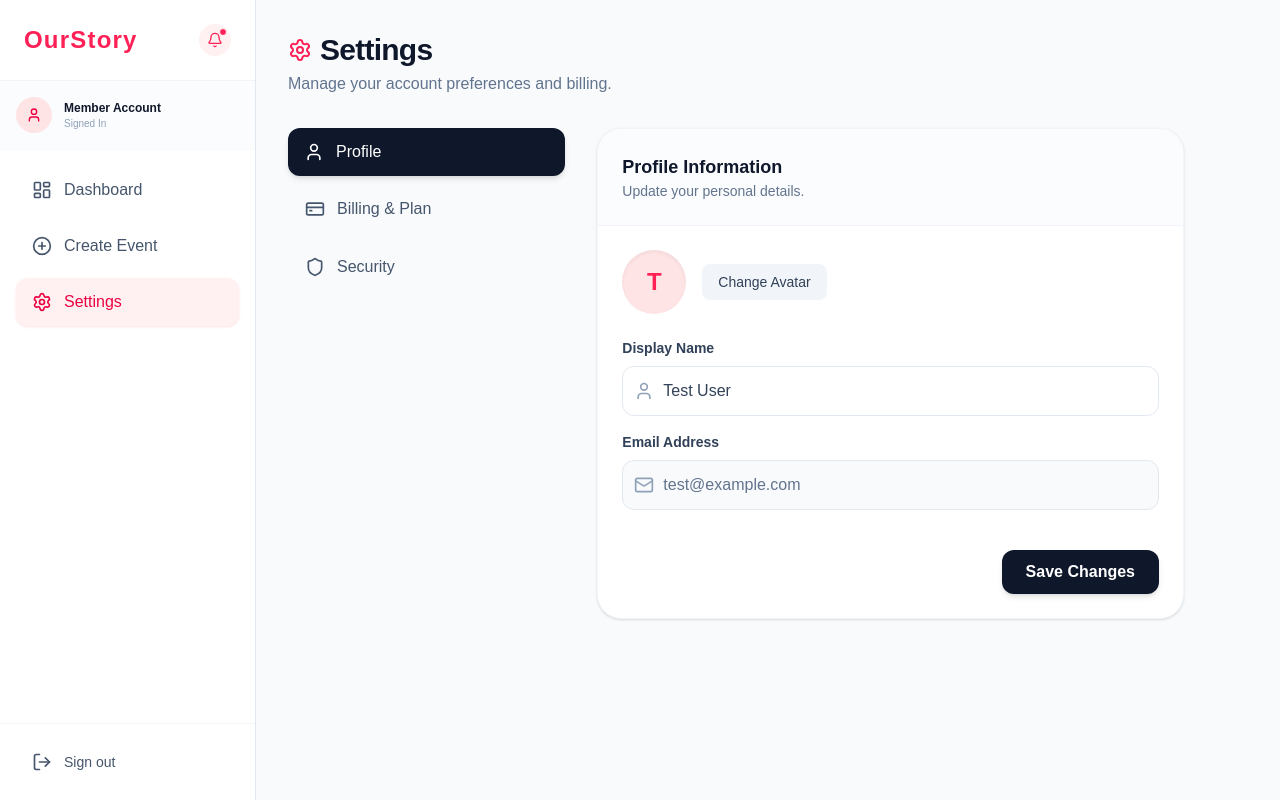
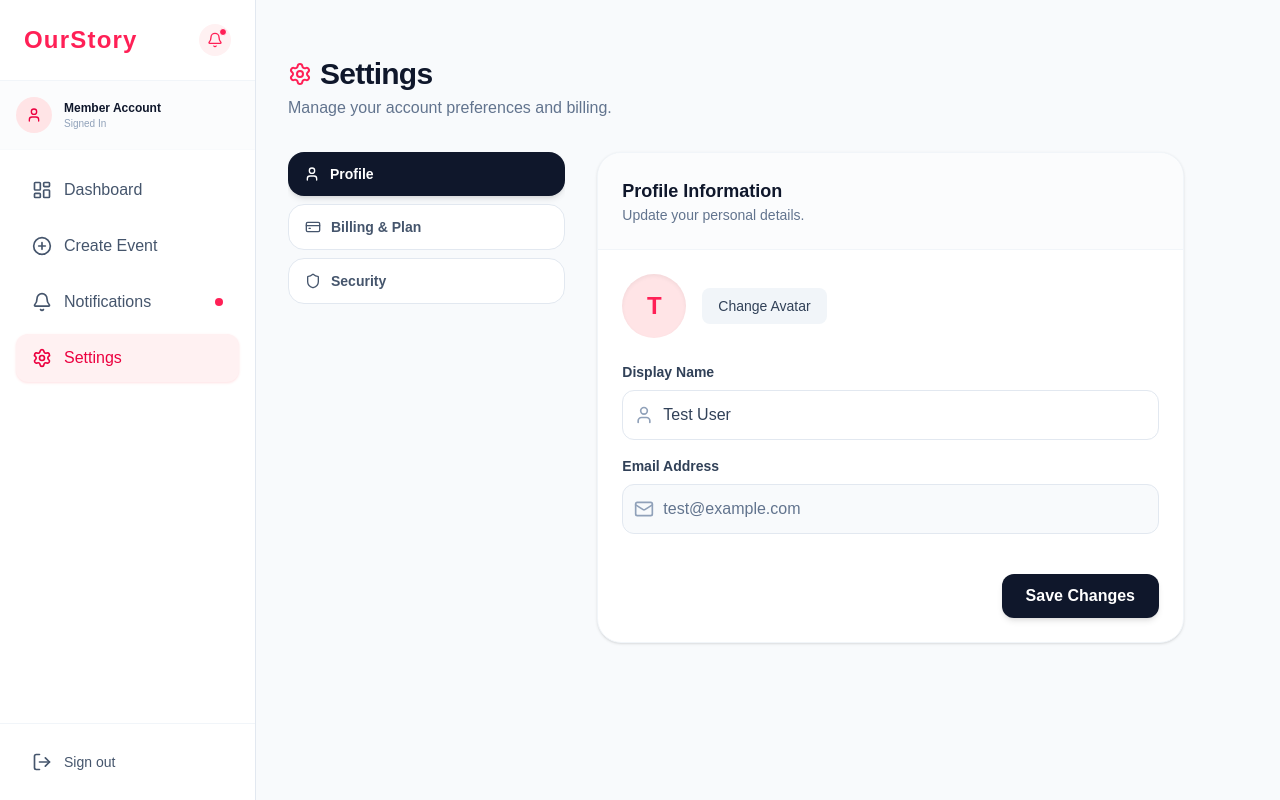
Before and after one commit to Abhisek895/connected-serpice-app, a Next.js app: page /dashboard/settings in a window 1280 px wide. Built offline with nearby package versions, Linux system fonts and the light colour scheme; no server answers; the database is empty.

Commit message:
feat: implement dashboard interface with interactive template demo cards and instant event generation functionality

```diff
--- a/src/app/dashboard/DashboardDemos.tsx
+++ b/src/app/dashboard/DashboardDemos.tsx
@@ -213,7 +213,7 @@ export default function DashboardDemos() {
       </AnimatePresence>
 
       {/* Grid of Demo Cards */}
-      <div className="grid grid-cols-1 md:grid-cols-2 lg:grid-cols-4 gap-6 relative z-10">
+      <div className="grid grid-cols-1 sm:grid-cols-2 lg:grid-cols-3 xl:grid-cols-4 gap-4 sm:gap-6 relative z-10">
         {demos.map((demo) => {
           const Icon = demo.icon;
 
@@ -304,12 +304,12 @@ export default function DashboardDemos() {
       {/* CONFIGURE & SAVE EVENT FORM MODAL */}
       <AnimatePresence>
         {activeFormDemo && (
-          <div className="fixed inset-0 z-50 flex items-center justify-center p-4 bg-slate-900/60 backdrop-blur-sm">
+          <div className="fixed inset-0 z-50 flex items-center justify-center p-4 sm:p-6 bg-slate-900/60 backdrop-blur-sm overflow-y-auto">
             <motion.div
               initial={{ opacity: 0, scale: 0.95, y: 10 }}
               animate={{ opacity: 1, scale: 1, y: 0 }}
               exit={{ opacity: 0, scale: 0.95, y: 10 }}
-              className="bg-white rounded-3xl p-6 md:p-8 max-w-lg w-full shadow-2xl border border-rose-100 relative overflow-hidden"
+              className="bg-white rounded-3xl p-5 sm:p-8 max-w-lg w-full max-h-[90vh] overflow-y-auto shadow-2xl border border-rose-100 relative"
             >
               <button
                 onClick={() => setActiveFormDemo(null)}
--- a/src/app/dashboard/DashboardSidebar.tsx
+++ b/src/app/dashboard/DashboardSidebar.tsx
@@ -1,26 +1,31 @@
-"use client"
+"use client";
 
 import { useState, useEffect } from "react";
 import Link from "next/link";
 import { usePathname } from "next/navigation";
 import { signOut, useSession } from "next-auth/react";
-import { LayoutDashboard, PlusCircle, Settings, LogOut, BarChart3, Bell, User } from "lucide-react";
+import { LayoutDashboard, PlusCircle, Settings, LogOut, Bell, User, Menu, X, ChevronRight } from "lucide-react";
+import { motion, AnimatePresence } from "framer-motion";
 
 export default function DashboardSidebar() {
   const pathname = usePathname();
   const { data: session } = useSession();
   const [hasUnread, setHasUnread] = useState(true);
+  const [mobileMenuOpen, setMobileMenuOpen] = useState(false);
 
-  // When user visits Analytics, mark notifications as seen
+  // Mark notification read when visiting analytics or notifications
   useEffect(() => {
-    if (pathname.startsWith("/dashboard/analytics")) {
+    if (pathname.startsWith("/dashboard/analytics") || pathname.startsWith("/dashboard/notifications")) {
       setHasUnread(false);
     }
+    // Close mobile drawer on route change
+    setMobileMenuOpen(false);
   }, [pathname]);
 
   const navItems = [
     { name: "Dashboard", href: "/dashboard", icon: LayoutDashboard },
     { name: "Create Event", href: "/dashboard/builder", icon: PlusCircle },
+    { name: "Notifications", href: "/dashboard/notifications", icon: Bell, badge: hasUnread },
     { name: "Settings", href: "/dashboard/settings", icon: Settings },
   ];
 
@@ -29,10 +34,152 @@ export default function DashboardSidebar() {
   };
 
   return (
-    <aside className="w-64 bg-white border-r border-slate-200 flex flex-col hidden md:flex">
+    <>
+      {/* ========================================================= */}
+      {/* 1. MOBILE TOP HEADER (Visible < md)                       */}
+      {/* ========================================================= */}
+      <header className="md:hidden fixed top-0 left-0 right-0 z-40 bg-white/95 backdrop-blur-md border-b border-slate-200 px-4 py-3 flex items-center justify-between shadow-sm">
+        <Link href="/dashboard" className="flex items-center gap-2">
+          <h1 className="text-xl font-bold text-rose-500 font-pacifico tracking-wider">OurStory</h1>
+        </Link>
+
+        <div className="flex items-center gap-2">
+          {/* Notification Bell Icon for Mobile */}
+          <Link
+            href="/dashboard/notifications"
+            onClick={() => setHasUnread(false)}
+            className={`p-2 rounded-full relative transition ${
+              hasUnread ? "bg-rose-50 text-rose-500 hover:bg-rose-100" : "bg-slate-50 text-slate-400 hover:bg-slate-100 hover:text-slate-600"
+            }`}
+            title="Notifications"
+          >
+            <Bell className="w-5 h-5" />
+            {hasUnread && (
+              <span className="absolute top-1 right-1 w-2.5 h-2.5 bg-rose-500 rounded-full border-2 border-white" />
+            )}
+          </Link>
+
+          {/* Mobile Menu Hamburger Toggle */}
+          <button
+            onClick={() => setMobileMenuOpen(!mobileMenuOpen)}
+            className="p-2 rounded-xl text-slate-600 hover:bg-slate-100 transition focus:outline-none"
+            aria-label="Toggle Navigation Menu"
+          >
+            {mobileMenuOpen ? <X className="w-6 h-6 text-rose-500" /> : <Menu className="w-6 h-6" />}
+          </button>
+        </div>
+      </header>
+
+      {/* ========================================================= */}
+      {/* 2. MOBILE DRAWER OVERLAY & PANEL (< md)                  */}
+      {/* ========================================================= */}
+      <AnimatePresence>
+        {mobileMenuOpen && (
+          <>
+            {/* Backdrop */}
+            <motion.div
+              initial={{ opacity: 0 }}
+              animate={{ opacity: 1 }}
+              exit={{ opacity: 0 }}
+              onClick={() => setMobileMenuOpen(false)}
+              className="md:hidden fixed inset-0 bg-slate-900/60 backdrop-blur-xs z-50"
+            />
+
+            {/* Slide-out Drawer */}
+            <motion.div
+              initial={{ x: "100%" }}
+              animate={{ x: 0 }}
+              exit={{ x: "100%" }}
+              transition={{ type: "spring", damping: 25, stiffness: 200 }}
+              className="md:hidden fixed top-0 right-0 bottom-0 w-4/5 max-w-sm bg-white z-50 shadow-2xl flex flex-col justify-between overflow-y-auto"
+            >
+              <div>
+                {/* Header inside Drawer */}
+                <div className="p-5 border-b border-slate-100 flex items-center justify-between bg-slate-50/50">
+                  <span className="font-bold text-slate-900 text-base">Navigation</span>
+                  <button
+                    onClick={() => setMobileMenuOpen(false)}
+                    className="p-1.5 rounded-lg text-slate-400 hover:bg-slate-200 transition"
+                  >
+                    <X className="w-5 h-5" />
+                  </button>
+                </div>
+
+                {/* User Info Pill */}
+                <div className="p-4 border-b border-slate-100 flex items-center gap-3 bg-rose-50/40">
+                  <div className="w-10 h-10 rounded-full bg-rose-100 text-rose-600 flex items-center justify-center font-bold text-sm shrink-0 shadow-sm">
+                    {session?.user?.image ? (
+                      <img src={session.user.image} alt={session.user.name || "User"} className="w-full h-full rounded-full object-cover" />
+                    ) : (
+                      session?.user?.name?.[0]?.toUpperCase() || <User className="w-5 h-5" />
+                    )}
+                  </div>
+                  <div className="overflow-hidden min-w-0 flex-1">
+                    <p className="text-sm font-bold text-slate-900 truncate">
+                      {session?.user?.name || "Member Account"}
+                    </p>
+                    <p className="text-xs text-slate-400 truncate">
+                      {session?.user?.email || "Signed In"}
+                    </p>
+                  </div>
+                </div>
+
+                {/* Drawer Links */}
+                <nav className="p-4 space-y-2">
+                  {navItems.map((item) => {
+                    const Icon = item.icon;
+                    const isActive = item.href === "/dashboard"
+                      ? pathname === "/dashboard"
+                      : pathname.startsWith(item.href);
+
+                    return (
+                      <Link
+                        key={item.href}
+                        href={item.href}
+                        onClick={() => setMobileMenuOpen(false)}
+                        className={`flex items-center justify-between px-4 py-3.5 rounded-2xl font-medium text-sm transition ${
+                          isActive
+                            ? "bg-rose-50 text-rose-600 shadow-sm"
+                            : "text-slate-700 hover:bg-slate-50"
+                        }`}
+                      >
+                        <div className="flex items-center gap-3">
+                          <Icon className="w-5 h-5" />
+                          <span>{item.name}</span>
+                        </div>
+
+                        {item.badge && (
+                          <span className="w-2 h-2 rounded-full bg-rose-500" />
+                        )}
+                        <ChevronRight className="w-4 h-4 text-slate-300" />
+                      </Link>
+                    );
+                  })}
+                </nav>
+              </div>
+
+              {/* Sign Out Section in Drawer */}
+              <div className="p-4 border-t border-slate-100 bg-slate-50/50">
+                <button
+                  onClick={handleSignOut}
+                  className="flex items-center gap-3 px-4 py-3.5 w-full rounded-2xl text-slate-700 hover:bg-rose-50 hover:text-rose-600 transition font-semibold text-sm"
+                >
+                  <LogOut className="w-5 h-5" />
+                  Sign out
+                </button>
+              </div>
+            </motion.div>
+          </>
+        )}
+      </AnimatePresence>
+
+      {/* ========================================================= */}
+      {/* 3. DESKTOP SIDEBAR (Visible >= md)                         */}
+      {/* ========================================================= */}
+      <aside className="w-64 bg-white border-r border-slate-200 flex-col hidden md:flex h-screen sticky top-0 shrink-0">
         {/* Top Header */}
         <div className="p-6 border-b border-slate-100 flex items-center justify-between">
-        <Link href="/">
+          <Link href="/dashboard">
             <h1 className="text-2xl font-bold text-rose-500 font-pacifico tracking-wider">OurStory</h1>
           </Link>
 
@@ -40,7 +187,8 @@ export default function DashboardSidebar() {
           <Link
             href="/dashboard/notifications"
             onClick={() => setHasUnread(false)}
-          className={`p-2 rounded-full relative transition ${hasUnread ? "bg-rose-50 text-rose-500 hover:bg-rose-100" : "bg-slate-50 text-slate-400 hover:bg-slate-100 hover:text-slate-600"
+            className={`p-2 rounded-full relative transition ${
+              hasUnread ? "bg-rose-50 text-rose-500 hover:bg-rose-100" : "bg-slate-50 text-slate-400 hover:bg-slate-100 hover:text-slate-600"
             }`}
             title={hasUnread ? "New recipient activity available" : "Notifications"}
           >
@@ -53,14 +201,14 @@ export default function DashboardSidebar() {
 
         {/* User Info Pill */}
         <div className="p-4 border-b border-slate-50 bg-slate-50/50 flex items-center gap-3">
-        <div className="w-9 h-9 rounded-full bg-rose-100 text-rose-600 flex items-center justify-center font-bold text-sm flex-shrink-0">
+          <div className="w-9 h-9 rounded-full bg-rose-100 text-rose-600 flex items-center justify-center font-bold text-sm shrink-0">
             {session?.user?.image ? (
               <img src={session.user.image} alt={session.user.name || "User"} className="w-full h-full rounded-full object-cover" />
             ) : (
               session?.user?.name?.[0]?.toUpperCase() || <User className="w-4 h-4" />
             )}
           </div>
-        <div className="overflow-hidden">
+          <div className="overflow-hidden min-w-0">
             <p className="text-xs font-bold text-slate-900 truncate">
               {session?.user?.name || "Member Account"}
             </p>
@@ -71,7 +219,7 @@ export default function DashboardSidebar() {
         </div>
 
         {/* Navigation Links */}
-      <nav className="flex-1 p-4 space-y-2">
+        <nav className="flex-1 p-4 space-y-2 overflow-y-auto">
           {navItems.map((item) => {
             const Icon = item.icon;
             const isActive = item.href === "/dashboard"
@@ -82,8 +230,8 @@ export default function DashboardSidebar() {
               <Link
                 key={item.href}
                 href={item.href}
-              onClick={() => {}}
-              className={`flex items-center justify-between px-4 py-3 rounded-xl font-medium transition ${isActive
+                className={`flex items-center justify-between px-4 py-3 rounded-xl font-medium transition ${
+                  isActive
                     ? "bg-rose-50 text-rose-600 shadow-sm shadow-rose-100"
                     : "text-slate-600 hover:bg-slate-50 hover:text-slate-900"
                 }`}
@@ -92,6 +240,9 @@ export default function DashboardSidebar() {
                   <Icon className="w-5 h-5" />
                   <span>{item.name}</span>
                 </div>
+                {item.badge && (
+                  <span className="w-2 h-2 bg-rose-500 rounded-full" />
+                )}
               </Link>
             );
           })}
@@ -108,5 +259,6 @@ export default function DashboardSidebar() {
           </button>
         </div>
       </aside>
+    </>
   );
 }
--- a/src/app/dashboard/EventCardContainer.tsx
+++ b/src/app/dashboard/EventCardContainer.tsx
@@ -28,7 +28,7 @@ export default function EventCardContainer({ events }: { events: EventItem[] })
 
   return (
     <>
-      <div className="grid grid-cols-1 md:grid-cols-2 lg:grid-cols-3 gap-6">
+      <div className="grid grid-cols-1 sm:grid-cols-2 lg:grid-cols-3 gap-4 sm:gap-6">
         {events.map((event) => {
           let customData = { title: "", question: "", isInstant: false };
           try {
--- a/src/app/dashboard/analytics/[id]/AnalyticsClient.tsx
+++ b/src/app/dashboard/analytics/[id]/AnalyticsClient.tsx
@@ -275,7 +275,7 @@ export default function AnalyticsClient({ event, customData }: AnalyticsClientPr
                                         </div>
 
                                         {/* Card */}
-                                        <div className="w-[calc(100%-4rem)] md:w-[calc(50%-2rem)] ml-12 md:ml-0 bg-white p-4 rounded-2xl border border-slate-200 shadow-sm hover:shadow-md transition">
+                                        <div className="w-[calc(100%-3rem)] sm:w-[calc(100%-4rem)] md:w-[calc(50%-2rem)] ml-10 sm:ml-12 md:ml-0 bg-white p-3.5 sm:p-4 rounded-2xl border border-slate-200 shadow-sm hover:shadow-md transition">
                                           <div className="flex items-start justify-between gap-3">
                                             <div className="flex items-start gap-3">
                                               <div className={`p-2.5 rounded-xl shadow-sm shrink-0 mt-0.5 ${isAccepted ? "bg-green-500 text-white" : "bg-rose-500 text-white"}`}>
--- a/src/app/dashboard/layout.tsx
+++ b/src/app/dashboard/layout.tsx
@@ -1,5 +1,3 @@
-import Link from "next/link";
-import { LayoutDashboard, PlusCircle, Settings, LogOut, BarChart3 } from "lucide-react";
 import DashboardSidebar from "./DashboardSidebar";
 
 export default function DashboardLayout({
@@ -8,13 +6,13 @@ export default function DashboardLayout({
   children: React.ReactNode;
 }) {
   return (
-    <div className="flex h-screen bg-slate-50 font-sans">
-      {/* Sidebar */}
+    <div className="flex flex-col md:flex-row min-h-screen bg-slate-50 font-sans antialiased">
+      {/* Sidebar & Mobile Top Navigation */}
       <DashboardSidebar />
 
-      {/* Main Content */}
-      <main className="flex-1 overflow-y-auto">
-        <div className="p-8 max-w-7xl mx-auto">
+      {/* Main Content Viewport */}
+      <main className="flex-1 min-w-0 overflow-y-auto pt-20 md:pt-6">
+        <div className="p-4 sm:p-6 md:p-8 max-w-7xl mx-auto w-full">
           {children}
         </div>
       </main>
--- a/src/app/dashboard/settings/SettingsClient.tsx
+++ b/src/app/dashboard/settings/SettingsClient.tsx
@@ -13,41 +13,41 @@ export default function SettingsClient({ user }: { user: UserProps }) {
   const [activeTab, setActiveTab] = useState("profile");
 
   return (
-    <div className="grid grid-cols-1 md:grid-cols-3 gap-8">
+    <div className="grid grid-cols-1 md:grid-cols-3 gap-6 md:gap-8">
 
-      {/* Navigation Sidebar for Settings (Internal) */}
-      <div className="col-span-1 space-y-2">
+      {/* Navigation Tabs for Settings (Responsive: Horizontal scroll on mobile, vertical list on desktop) */}
+      <div className="flex overflow-x-auto md:flex-col gap-2 pb-2 md:pb-0 scrollbar-none shrink-0">
         <button
           onClick={() => setActiveTab("profile")}
-          className={`w-full flex items-center gap-3 px-4 py-3 rounded-xl font-medium transition ${
+          className={`flex items-center gap-2.5 px-4 py-3 rounded-2xl font-semibold text-sm whitespace-nowrap transition ${
             activeTab === "profile"
               ? "bg-slate-900 text-white shadow-md"
-              : "text-slate-600 hover:bg-white border border-transparent hover:border-slate-200"
+              : "bg-white text-slate-600 border border-slate-200 hover:bg-slate-50"
           }`}
         >
-          <User className="w-5 h-5" />
+          <User className="w-4 h-4" />
           Profile
         </button>
         <button
           onClick={() => setActiveTab("billing")}
-          className={`w-full flex items-center gap-3 px-4 py-3 rounded-xl font-medium transition ${
+          className={`flex items-center gap-2.5 px-4 py-3 rounded-2xl font-semibold text-sm whitespace-nowrap transition ${
             activeTab === "billing"
               ? "bg-slate-900 text-white shadow-md"
-              : "text-slate-600 hover:bg-white border border-transparent hover:border-slate-200"
+              : "bg-white text-slate-600 border border-slate-200 hover:bg-slate-50"
           }`}
         >
-          <CreditCard className="w-5 h-5" />
+          <CreditCard className="w-4 h-4" />
           Billing & Plan
         </button>
         <button
           onClick={() => setActiveTab("security")}
-          className={`w-full flex items-center gap-3 px-4 py-3 rounded-xl font-medium transition ${
+          className={`flex items-center gap-2.5 px-4 py-3 rounded-2xl font-semibold text-sm whitespace-nowrap transition ${
             activeTab === "security"
               ? "bg-slate-900 text-white shadow-md"
-              : "text-slate-600 hover:bg-white border border-transparent hover:border-slate-200"
+              : "bg-white text-slate-600 border border-slate-200 hover:bg-slate-50"
           }`}
         >
-          <Shield className="w-5 h-5" />
+          <Shield className="w-4 h-4" />
           Security
         </button>
       </div>
```
Also changed, not shown: 1 other file (tests, documents, lock files or other folders). Lines whose indentation alone changed are shown as unchanged.
